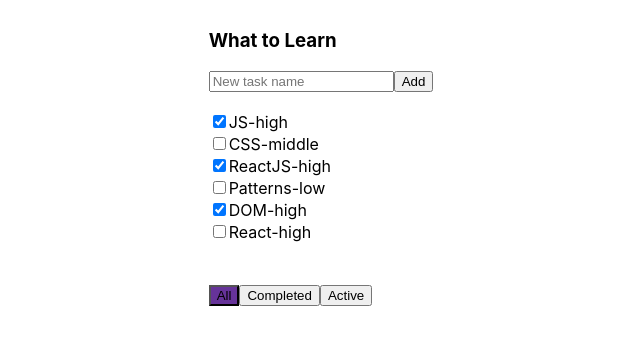
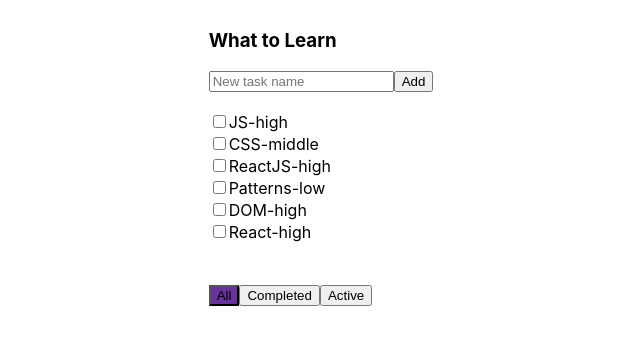
Before and after one commit to natasha17-spec/ToDoListIT, a React (Create React App) app: page / in a window 1280 px wide. Both pictures are taken after a click on the button "All". Shown: the top 344 px of the page, without its empty margins (319-959 px from the left). Built offline with nearby package versions, Linux system fonts and the light colour scheme.

Commit message:
changeCheckbox

```diff
--- a/src/App.js
+++ b/src/App.js
@@ -29,7 +29,6 @@
             priority: "  -low"
         };
 
-        // this.newTaskTitleRef.current.value = "";
 
         let newTasks = [...this.state.tasks, newTask];
         this.setState({
@@ -43,22 +42,29 @@
         })
     }
 
+    changeStatus = (task, isDone)=>{
+        let newTasks= this.state.tasks.map(t => {
+            if(t !==task){
+                return t;
+            } else {
+                return {...t, isDone: isDone}
+            }
+            });
+
+   this.setState({tasks:newTasks
+})
+    }
+
+
     render = () => {
         return (
             <div className="App">
-                    {/*<div className="todoList-header">*/}
+
                         <div className="todoList">
-
-                        <TodoListHeader addTask={this.addTask}/>
-                            {/* <div>
-                                <h3 >What to Learn</h3>
-                                <div >
-                                    <input ref={this.newTaskTitleRef} type='text' placeholder='New task name '/>
-                                    <button onClick={ this.onAddTaskClick}>Add</button>
-                                </div>
-                            </div>
-                        </div> */}
-                        <TodoListTasks tasks={this.state.tasks.filter (t => {
+                          <TodoListHeader addTask={this.addTask}/>
+                        <TodoListTasks
+                        changeStatus={this.changeStatus}
+                        tasks={this.state.tasks.filter (t => {
                             if (this.state.filterValue==='All') {
                                 return true;
                             }
--- a/src/TodoListHeader.js
+++ b/src/TodoListHeader.js
@@ -15,7 +15,6 @@
 
     render = () => {
         return (
-
                 <div>
                     <h3 >What to Learn</h3>
                         <div >
@@ -23,8 +22,7 @@
                                 <button onClick={ this.onAddTaskClick}>Add</button>
                                 </div>
                             </div>
-
-        )}};
+                    )}};
 
 
 export default TodoListHeader;
--- a/src/TodoListTask.js
+++ b/src/TodoListTask.js
@@ -2,12 +2,26 @@
 import './App.css';
 
 class TodoListTask extends React.Component {
+
+
+
+    onIsDoneChanged =(e) => {
+    //   this.props.changeStatus(this.props.task,e.currentTarget.checked);
+    alert(e.currentTarget.checked)
+  }
+
+
+
+
     render = () => {
+
         return (
             <div className="todoList-task">
-                <input type="checkbox" checked={this.props.isDone}/>
-                <span>{this.props.title}</span>
-                <span>{this.props.priority}</span>
+                <input onChange={this.props.task.onIsDoneChanged}
+                 type="checkbox"
+                  checked={this.props.isDone}/>
+                <span>{this.props.task.title}</span>
+                <span>{this.props.task.priority}</span>
             </div>
         );
     }
--- a/src/TodoListTasks.js
+++ b/src/TodoListTasks.js
@@ -6,27 +6,13 @@
     render = () => {
 
         let taskElements = this.props.tasks.map( t=> <TodoListTask
-            title={t.title} isDone={t.isDone} priority={t.priority}
+            task={t} changeStatus={this.props.changeStatus}
         />);
 
         return (
                     <div className="todoList-task">
                         {taskElements}
-                {/*    <input type="checkbox" checked={true}/>*/}
-                {/*    <span>CSS</span>*/}
-                {/*</div>*/}
-                {/*<div className="todoList-task">*/}
-                {/*    <input type="checkbox" checked={false}/>*/}
-                {/*    <span>JS</span>*/}
-                {/*</div>*/}
-                {/*<div className="todoList-task">*/}
-                {/*    <input type="checkbox" checked={false}/>*/}
-                {/*    <span>ReactJS</span>*/}
-                {/*</div>*/}
-                {/*<div className="todoList-task">*/}
-                {/*    <input type="checkbox" checked={true}/>*/}
-                {/*    <span>Patterns</span>*/}
-                </div>
+                               </div>
         );
     }
 }
```
